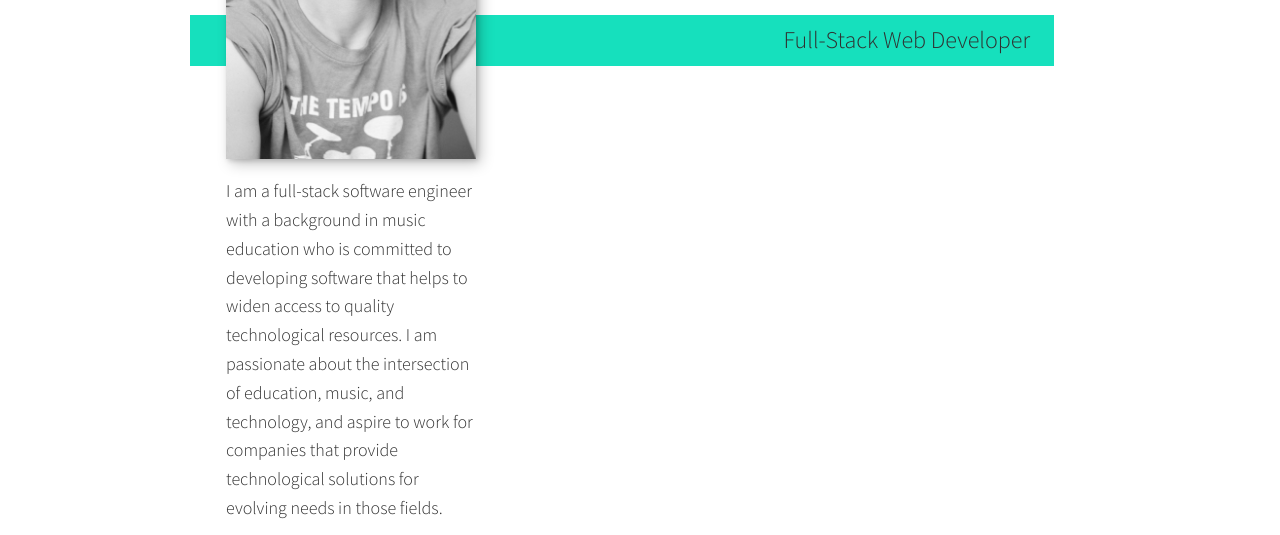
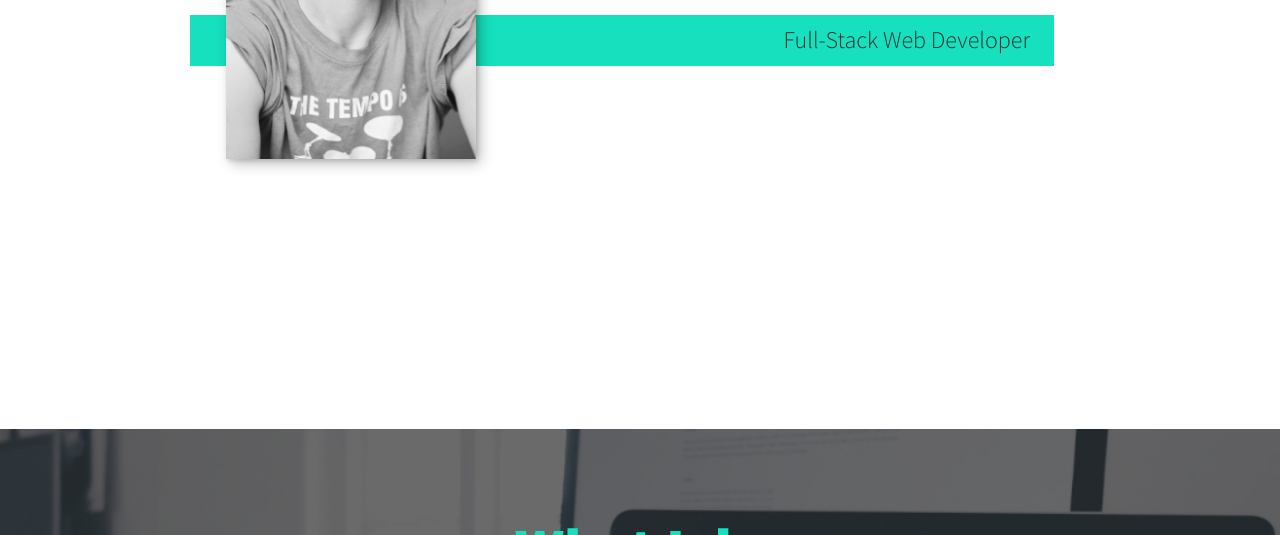
Before and after one commit to mickey-vershbow/MV-Code-Portfolio, a website: page index.html in a window 1280 px wide. Shown: the part 417-952 px from the top of the page. Drawn offline with nearby package versions, Linux system fonts and the light colour scheme.

Commit message:
removed intro paragraph

```diff
--- a/index.html
+++ b/index.html
@@ -62,7 +62,7 @@
       <p class="section__subtitle section__subtitle--intro">
         Full-Stack Web Developer
       </p>
-      <p>I am a full-stack software engineer with a background in music education who is committed to developing software that helps to widen access to quality technological resources. I am passionate about the intersection of education, music, and technology, and aspire to work for companies that provide technological solutions for evolving needs in those fields.</p>
+      <!-- <p>I am a full-stack software engineer with a background in music education who is committed to developing software that helps to widen access to quality technological resources. I am passionate about the intersection of education, music, and technology, and aspire to work for companies that provide technological solutions for evolving needs in those fields.</p> -->
       <img
         src="img/mickey/headshot-smiling-profile copy.jpg"
         alt="a picture of Mickey smiling"
```
